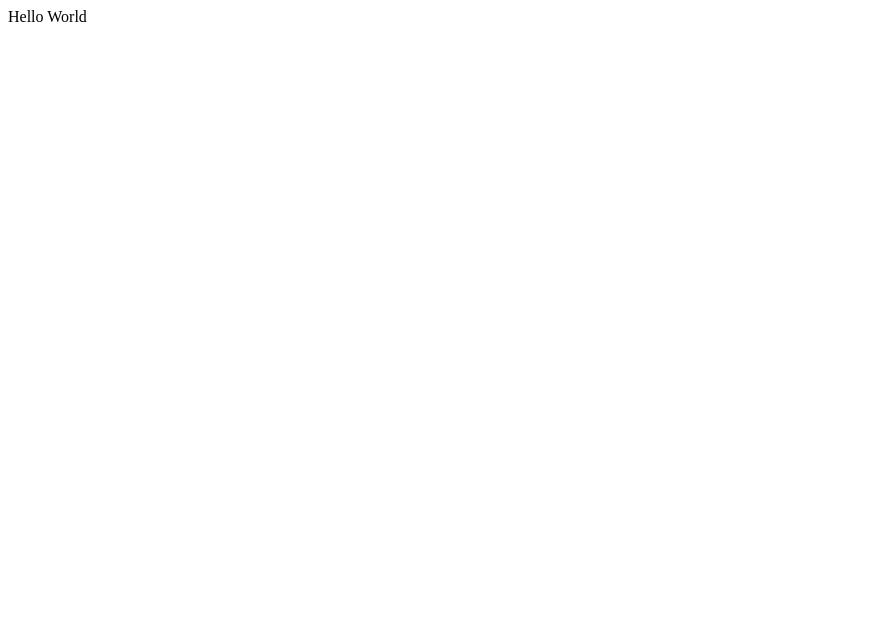
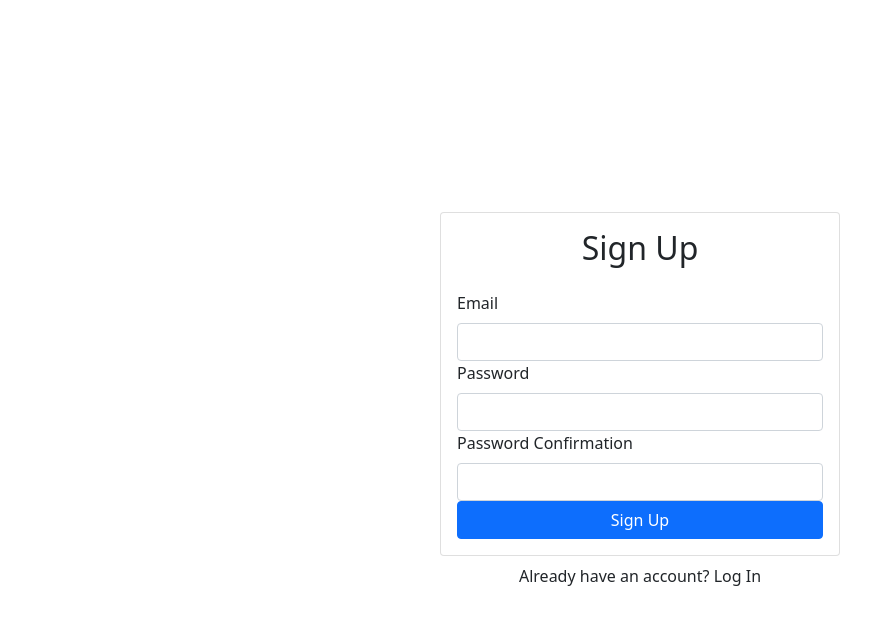
Before and after one commit to danygza/Diapp, a React (Create React App) app: page / in a window 1280 px wide. Shown: the top 624 px of the page, without its empty margins (0-895 px from the left). Built offline with nearby package versions, Linux system fonts and the light colour scheme.

Commit message:
signup component

```diff
--- a/src/App.js
+++ /dev/null
@@ -1,8 +0,0 @@
-import React from 'react';
-import './App.css';
-
-function App() {
-  return "Hello World"
-}
-
-export default App;
--- /dev/null
+++ b/src/components/App.js
@@ -0,0 +1,20 @@
+import React from 'react';
+import './App.css';
+import Signup from "./Signup"
+import { Container } from 'react-bootstrap'
+
+function App() {
+  return (
+    <Container
+    className="d-flex align-items-center justify-content-center"
+    style={{ minHeight: "100vh" }}
+    >
+      <div className="w-100" style={{ maxWidth: '400px'}}>
+      <Signup />
+      </div>
+    </Container>
+  )
+
+}
+
+export default App;
--- /dev/null
+++ b/src/components/Signup.js
@@ -0,0 +1,36 @@
+import React, { useRef } from 'react'
+import { Card , Form, Button } from 'react-bootstrap'
+
+export default function Signup() {
+const emailRef = useRef()
+const passwordRef = useRef()
+const passwordConfirmRef = useRef()
+
+    return (
+        <>
+        <Card>
+            <Card.Body>
+                <h2 className="text-center mb-4">Sign Up</h2>
+                <Form>
+                    <Form.Group id="email">
+                        <Form.Label>Email</Form.Label>
+                        <Form.Control type="email" ref={emailRef} required />
+                    </Form.Group>
+                    <Form.Group id="password">
+                        <Form.Label>Password</Form.Label>
+                        <Form.Control type="email" ref={passwordRef} required />
+                    </Form.Group>
+                    <Form.Group id="password-confirm">
+                        <Form.Label>Password Confirmation</Form.Label>
+                        <Form.Control type="email" ref={passwordConfirmRef} required />
+                    </Form.Group>
+                    <Button className="w-100" type="submit">Sign Up</Button>
+                </Form>
+            </Card.Body>
+        </Card>
+        <div className="w-100 text-center mt-2">
+            Already have an account? Log In
+        </div>
+        </>
+    )
+}
--- a/src/index.js
+++ b/src/index.js
@@ -1,6 +1,7 @@
 import React from 'react';
 import ReactDOM from 'react-dom';
-import App from './App';
+import App from './components/App';
+import "bootstrap/dist/css/bootstrap.min.css"
 
 ReactDOM.render(
   <React.StrictMode>
```
Also changed, not shown: src/components/App.css (renamed from src/App.css).
